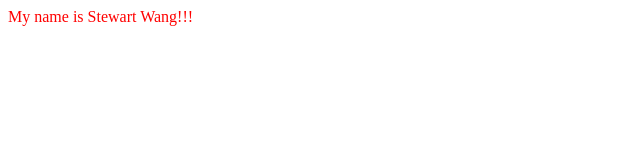
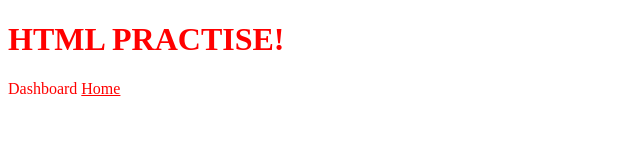
Before and after one commit to stewartw02/first-github-project, a plain HTML site: page index.html in a window 1280 px wide. Shown: the whole page, without its empty margins (0-640 px from the left). Drawn offline with Linux system fonts and the light colour scheme.

Commit message:
Code: added href

```diff
--- a/index.html
+++ b/index.html
@@ -4,10 +4,15 @@
     <meta charset="UTF-8">
     <meta http-equiv="X-UA-Compatible" content="IE=edge">
     <meta name="viewport" content="width=device-width, initial-scale=1.0">
-    <title>Document</title>
+    <title>Stewart HTML practise</title>
     <link rel="stylesheet" href="styles.css">
 </head>
 <body>
-    My name is Stewart Wang!!!
+    <h1>HTML PRACTISE!</h1>
+    <div>
+    Dashboard
+    <a href="/index.html">Home</a>
+    </div>
+
 </body>
 </html>
```
